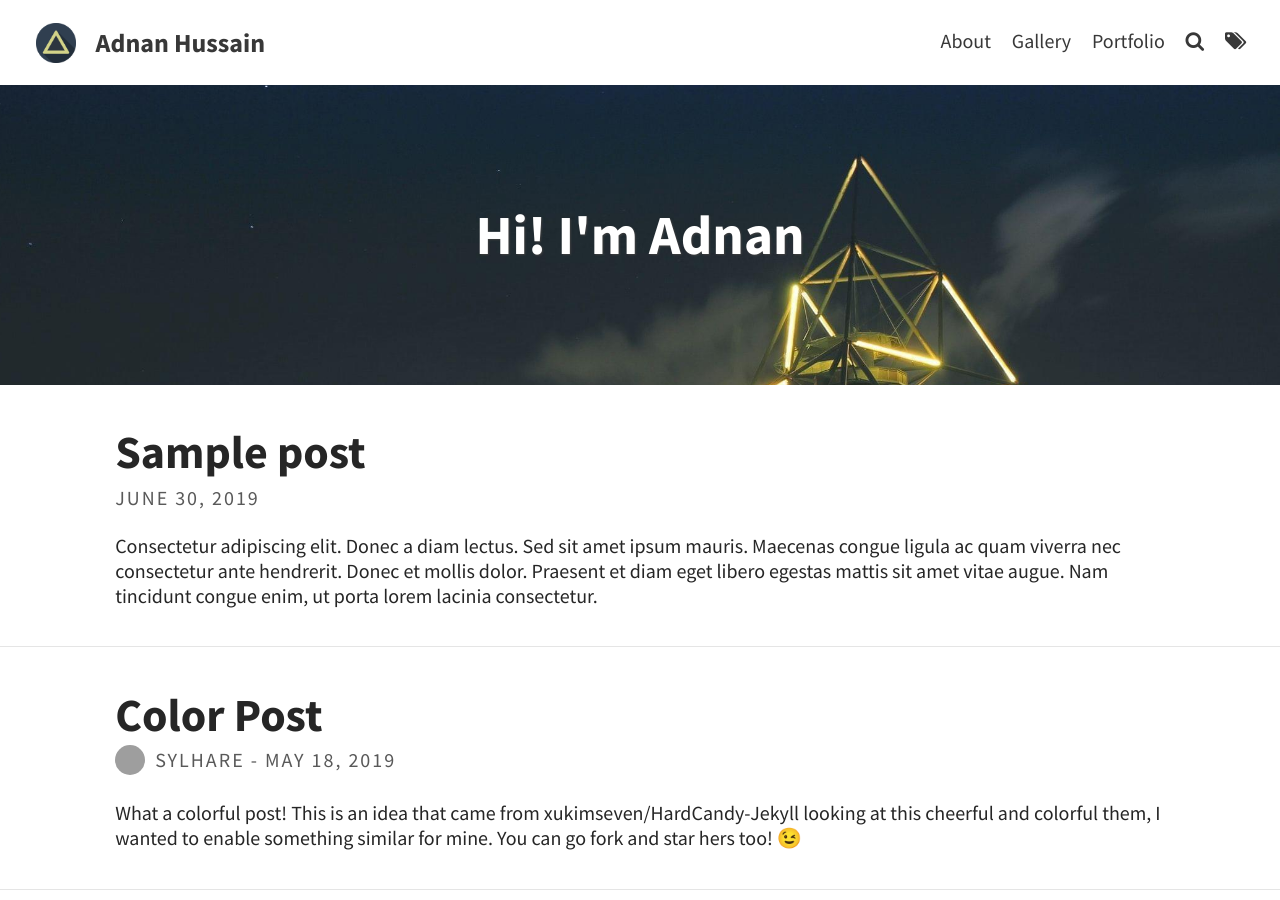
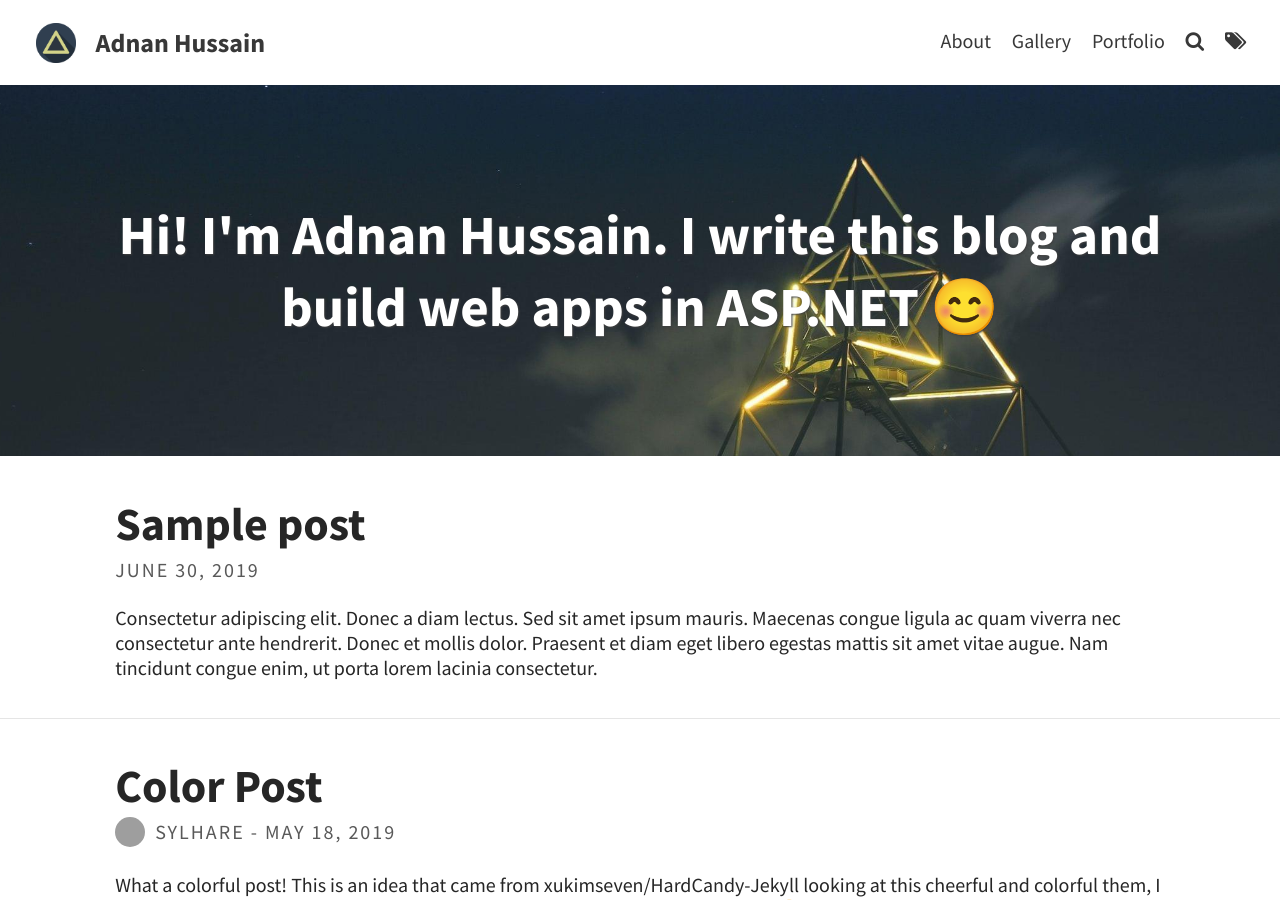
Before and after one commit to axhussain/axhussain.github.io, a Jekyll site: the page built from index.html, in a window 1280 px wide and 900 px high. Built offline with Jekyll 4.4.1, drawn with Linux system fonts in a browser that asks for light colours; the list of posts is cut into pages by our own code; grey boxes are pictures that could not be loaded.

Commit message:
Update header text and meta

```diff
--- a/_config.yml
+++ b/_config.yml
@@ -4,12 +4,12 @@ url: "https://axhussain.github.io"
 
 # THEME-SPECIFIC CONFIGURATION
 title: Adnan Hussain                                    # site's title
-description: "Adnan Hussain in a .NET programmer. axhussain.github.io documents his discovery into Functional Programming and ASP.NET best practices"      # used by search engines
+description: "Adnan Hussain's thoughts on C#, Web Development and Functional Programming"
 avatar: assets/img/triangle.png                         # Empty for no avatar in navbar
 favicon: assets/favicon.ico                             # Icon displayed in the tab
 
 # Header and footer text
-header_text: Hi! I'm Adnan
+header_text: Hi! I'm Adnan Hussain. I write this blog and build web apps in ASP.NET 😊
 header_feature_image: assets/img/pexels/triangular.jpeg
 footer_text: >
   Powered by <a href="https://jekyllrb.com/">Jekyll</a> with <a href="https://github.com/sylhare/Type-on-Strap">Type on Strap</a>
```
